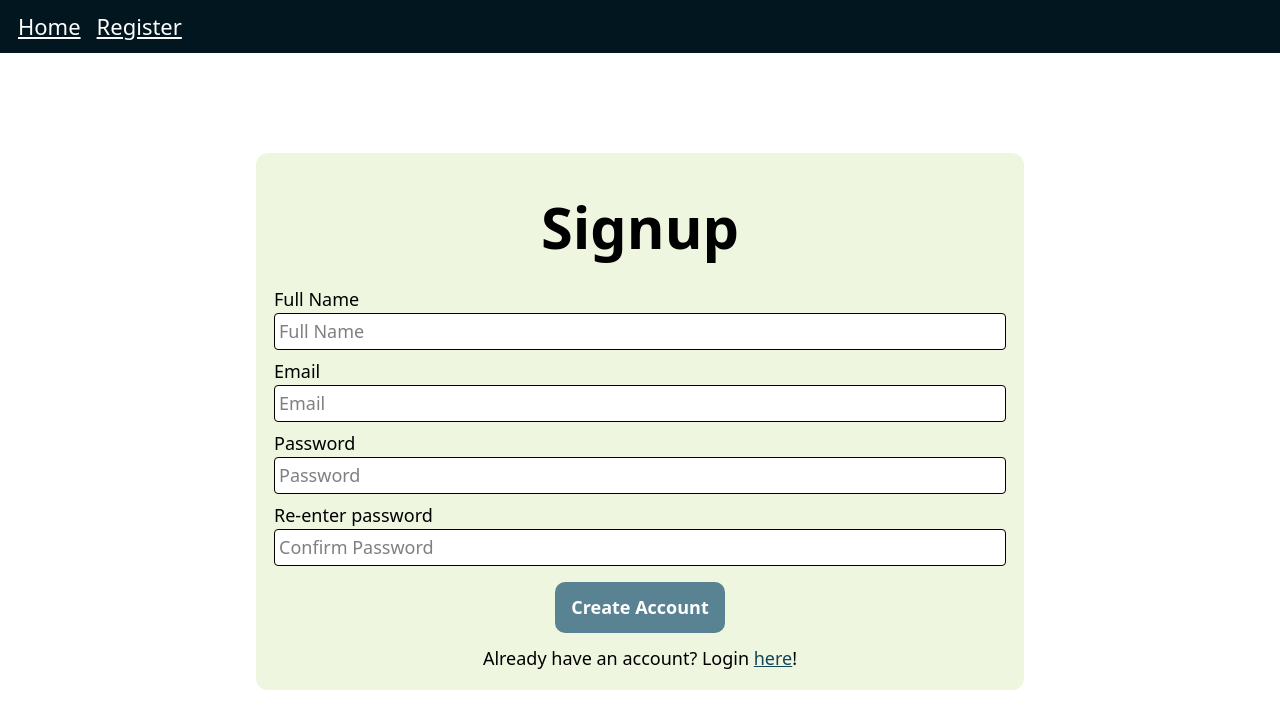
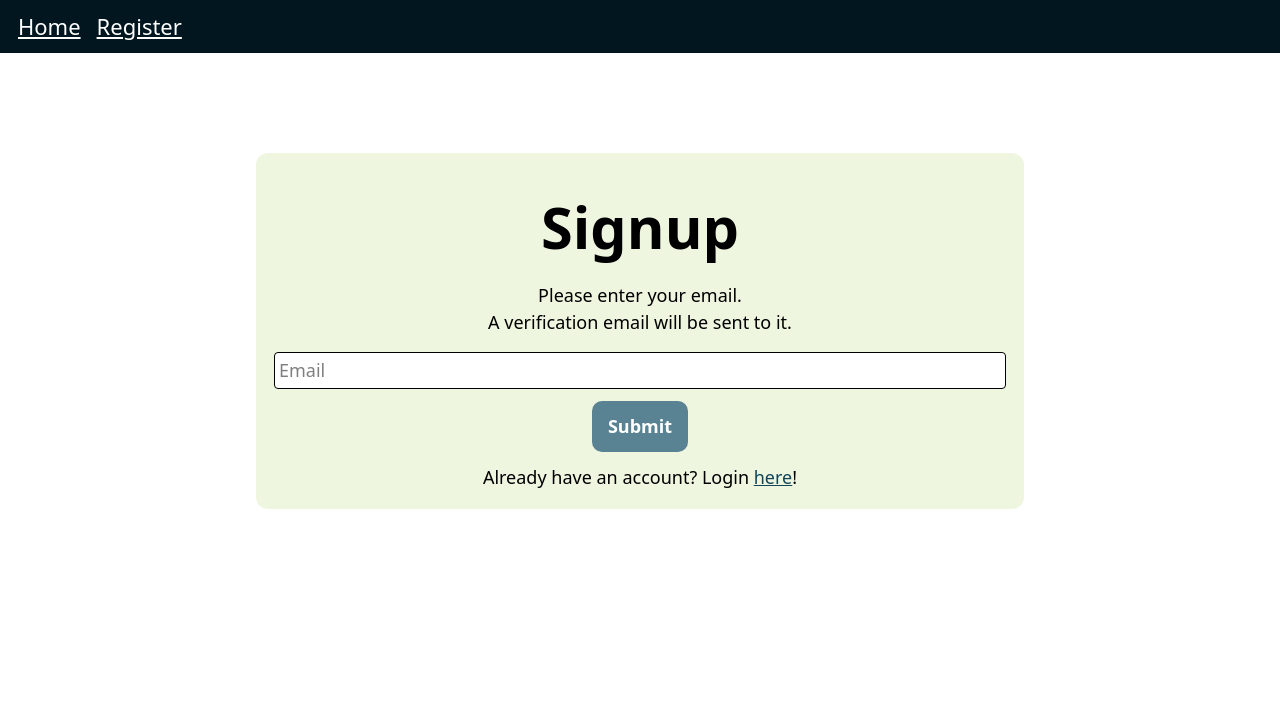
Before and after one commit to lbrown169/Codennect, a React (Vite) app in the folder frontend/: page /register in a window 1280 px wide. Shown: the top 728 px of the page. Built offline with nearby package versions, Linux system fonts and the light colour scheme.

Commit message:
Started implementation of frontend email verification. '/register' now directs to the email verification page '/verify-email' directs to the old register page Token check implemented; redirects to '/register' if not detected

```diff
--- a/frontend/src/App.tsx
+++ b/frontend/src/App.tsx
@@ -3,6 +3,7 @@ import './App.css';
 import LoginPage from './pages/LoginPage';
 import SignupPage from './pages/SignupPage';
 import DashboardPage from './pages/DashboardPage';
+import VerifyEmailPage from './pages/VerifyEmailPage';
 import { getVersion, isProd } from './utils';
 function App() {
 
@@ -21,9 +22,11 @@ function App() {
                 </Route>
                 <Route path="/login" element={<LoginPage />}>
                 </Route>
-                <Route path="/register" element={<SignupPage />}>
+                <Route path="/register" element={<VerifyEmailPage />}>
                 </Route>
                 <Route path="/dashboard" element={<DashboardPage />}>
+                </Route>
+                <Route path="verify-email" element={<SignupPage />}>
                 </Route>
             </Routes>
         </Router>
--- a/frontend/src/components/Signup.tsx
+++ b/frontend/src/components/Signup.tsx
@@ -1,4 +1,4 @@
-import React, { useState } from 'react';
+import React, { useState, useEffect } from 'react';
 import { isProd } from '../utils';
 
 const app_name = "cop4331.tech";
@@ -14,6 +14,8 @@ function buildPath(route: string) : string {
 
 function Signup()
 {
+    const [theToken, setTheToken] = useState('');
+
     const [message, setMessage] = useState(''); // Success/error msg
     const [signupFullName, setSignupFullName] = useState(''); // Name state
     const [signupEmail, setSignupEmail] = useState(''); // Email state
@@ -64,16 +66,17 @@ function Signup()
     {
         event.preventDefault();
         const checkInputResult = checkInput();
-        if (checkInputResult)
+        if (checkInputResult)   //invalid input check
         {
             setMessage(checkInputResult);
             return;
         }
 
         setIsLoading(true); // Disable form
-        const obj = { name: signupFullName, email: signupEmail, password: signupPassword };
+        const obj = { token: theToken, name: signupFullName, email: signupEmail, password: signupPassword };
         const js = JSON.stringify(obj);
 
+        //ANYTHING BELOW HERE HAS NOT BEEN MODIFIED YET
         try
         {
             const response = await fetch(buildPath('/api/register'),
@@ -99,6 +102,27 @@ function Signup()
             setIsLoading(false); // Enable form
         }
     };
+
+    const urlCheck = () =>
+    {
+        let url = window.location.href;
+        let hasToken = url.includes("token=")
+        if(!hasToken)   //No token detected
+        {
+            alert("NO TOKEN! Redirecting...");
+            window.location.href = '/register';
+            return;
+        }
+        let index = url.indexOf("token");
+        let t = url.substring(index+6); //Get token
+        setTheToken(t);
+
+    }
+
+    useEffect(() =>
+    {
+        urlCheck();
+    }, [])
 
     return (
         <div id="signupDiv" className="accountBox">
--- /dev/null
+++ b/frontend/src/components/VerifyEmail.tsx
@@ -0,0 +1,91 @@
+import React, { useState } from 'react';
+import { isProd } from '../utils';
+
+const app_name = "cop4331.tech";
+
+function buildPath(route: string) : string {
+    if (isProd()) {
+        return 'http://' + app_name + route;
+    } else {
+        return 'http://localhost:5001' + route;
+    }
+}
+
+function VerifyEmail()
+{
+    const [verifyEmail, setVerifyEmail] = useState('');
+    const [message, setMessage] = useState('');
+
+    const handleSetVerifyEmail = (event:React.ChangeEvent<HTMLInputElement>) =>
+    {
+        setVerifyEmail(event.target.value);
+    }
+
+    const validateEmail = () =>
+    {
+        const emailPattern = /^[^\s@]+@[^\s@]+\.[^\s@]+$/;
+        if (!emailPattern.test(verifyEmail)) return 'Invalid email';
+        return '';
+    }
+
+    const sendVerification = async (event:React.FormEvent) =>
+    {
+        event.preventDefault();
+        const checkEmail = validateEmail();
+        if(checkEmail)  //invalid email check
+        {
+            setMessage(checkEmail);
+            return;
+        }
+
+        const obj = { email: verifyEmail };
+        const js = JSON.stringify(obj);
+
+        try
+        {
+            const response = await fetch(buildPath('/api/register'),
+            {
+                method: 'POST',
+                body: js,
+                headers: { 'Content-Type': 'application/json' }
+            });
+            const res = await response.json(); // Parse response
+
+            setMessage(res.message);
+        }
+        catch(error: any)
+        {
+            setMessage('Error occurred');
+            console.error('Signup error:', error);
+        }
+    }
+
+
+    return(
+        <div id="verifyBox" className="accountBox">
+            <h1 className="p-6 font-bold">Signup</h1>
+            <p>Please enter your email.</p>
+            <p className="pb-4">A verification email will be sent to it.</p>
+            <form id="verifyInput" onSubmit={sendVerification}>
+                <input
+                    className="accountInput"
+                    type="text"
+                    id="theEmail"
+                    placeholder="Email"
+                    value={verifyEmail}
+                    onChange={handleSetVerifyEmail}
+                />
+                <div id="verifyResultDiv">
+                    <span id="verifyResult">{message}</span> {/* Feedback */}
+                </div>
+                <input
+                    className="bg-[#598392] text-white font-bold px-4 py-3 rounded-[10px] my-3 hover:bg-[#90b0bb]"
+                    type="submit"
+                    id="submitButton"
+                />
+            </form>
+            <p>Already have an account? Login <a href="/login">here</a>!</p>
+        </div>
+    );
+}
+export default VerifyEmail;
--- /dev/null
+++ b/frontend/src/pages/VerifyEmailPage.tsx
@@ -0,0 +1,13 @@
+import HeaderBar from "../components/HeaderBar";
+import VerifyEmail from "../components/VerifyEmail";
+
+const VerifyEmailPage = () =>
+{
+    return(
+        <div>
+            <HeaderBar />
+            <VerifyEmail />
+        </div>
+    )
+};
+export default VerifyEmailPage;
```
